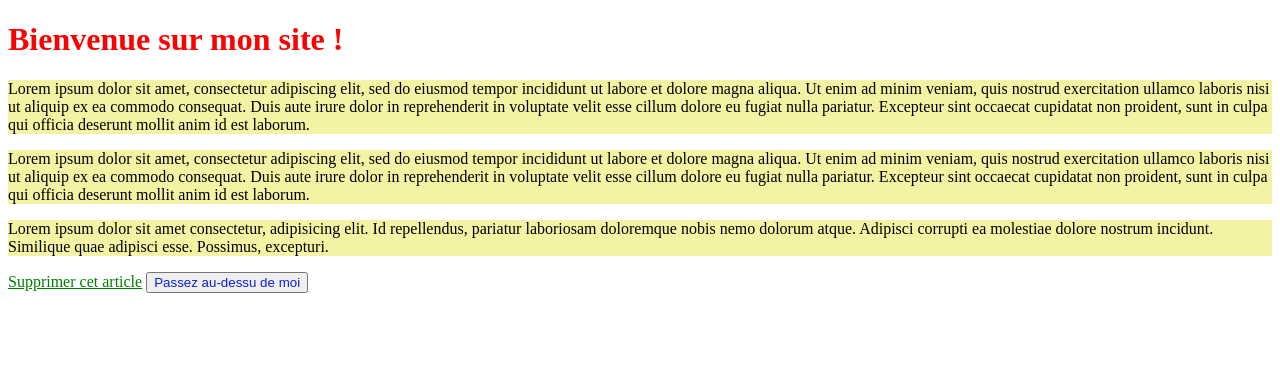
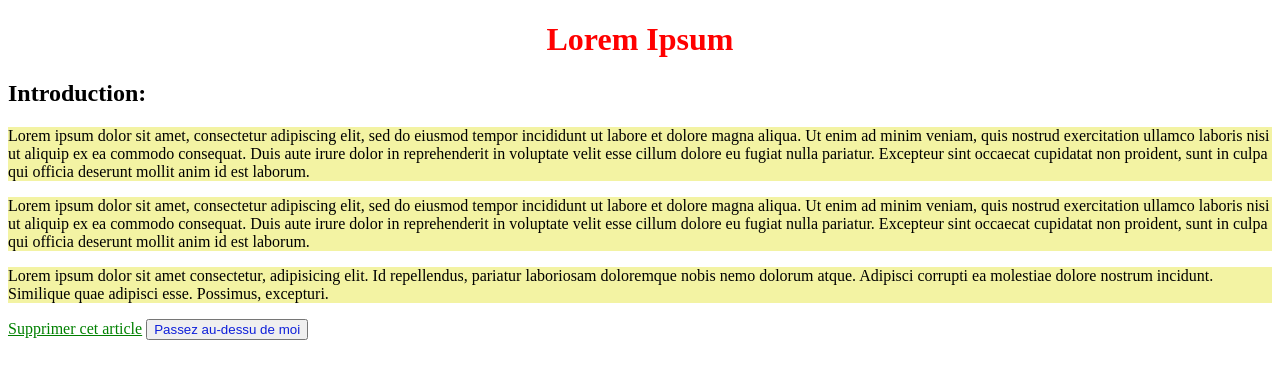
Before and after one commit to Djedjigalouni/Travaux-Pratiques, a plain HTML site: page index.html in a window 1280 px wide. Drawn offline with Linux system fonts and the light colour scheme.

Commit message:
second modification

```diff
--- a/index.html
+++ b/index.html
@@ -6,12 +6,13 @@
     <meta name="viewport" content="width=device-width, initial-scale=1.0">
     <script src="script.js" defer></script>
     <link rel="stylesheet" href="style.css">
-    <title>Evenement C</title>
+    <title>Lorem Ipsum</title>
 </head>
 <body>
 
     <div>
-    <h1>Bienvenue sur mon site !</h1>
+    <h1>Lorem Ipsum</h1>
+    <h2>Introduction:</h2>
         <p>Lorem ipsum dolor sit amet, consectetur adipiscing elit, sed do eiusmod tempor incididunt ut labore et dolore
             magna aliqua. Ut enim ad minim veniam, quis nostrud exercitation ullamco laboris nisi ut aliquip ex ea
             commodo consequat. Duis aute irure dolor in reprehenderit in voluptate velit esse cillum dolore eu fugiat
--- a/style.css
+++ b/style.css
@@ -1,5 +1,6 @@
 h1{
   color: red;
+  text-align: center;
 }
 a{
   color: green;
```
